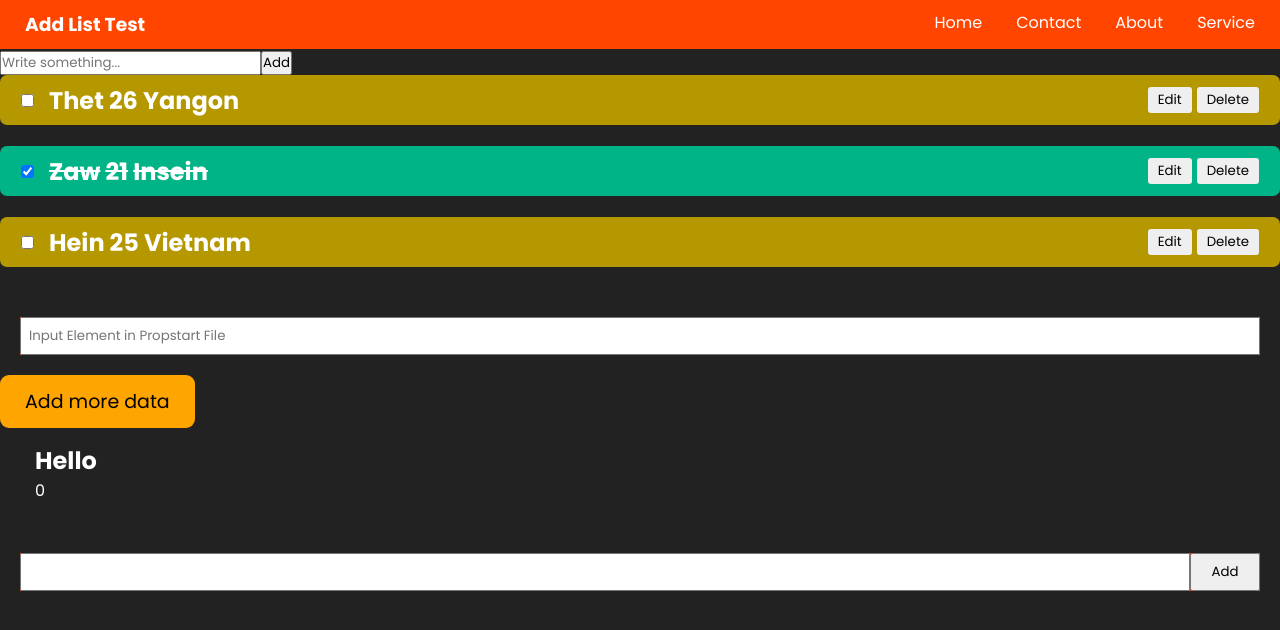
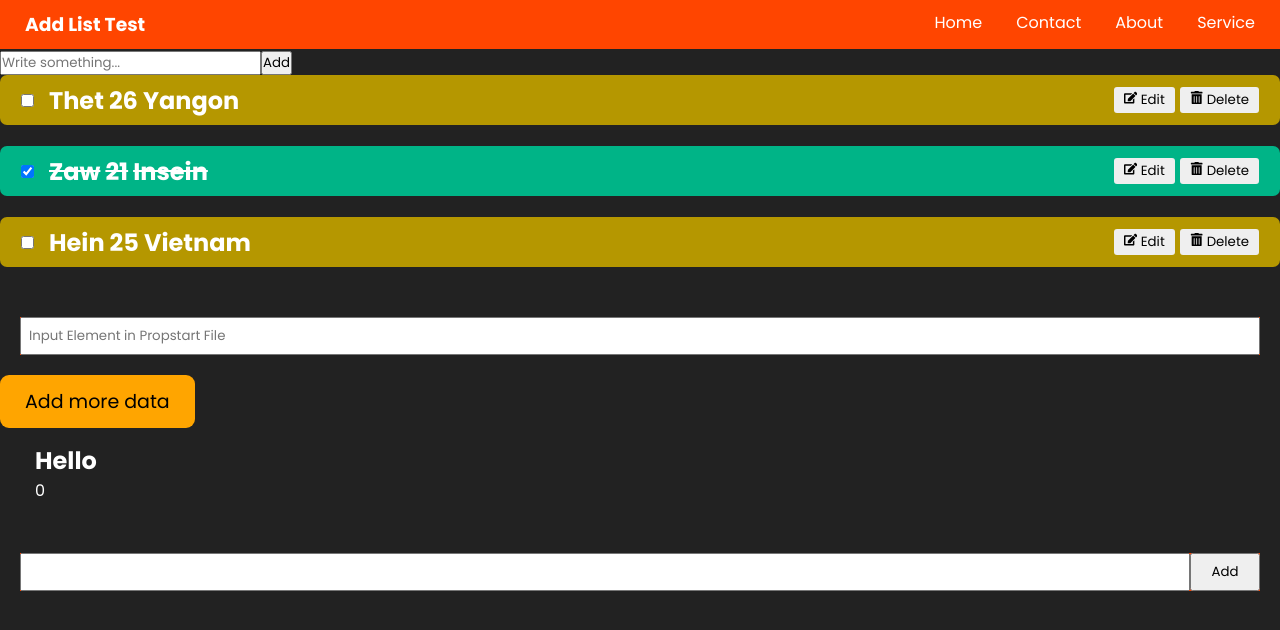
Before and after one commit to koheinthurako/React20-9-2023, a React (Create React App) app in the folder react-jsx/: page / in a window 1280 px wide. Shown: the top 630 px of the page. Built offline with nearby package versions, Linux system fonts and the light colour scheme.

Commit message:
add icons

```diff
--- a/react-jsx/src/App.jsx
+++ b/react-jsx/src/App.jsx
@@ -29,6 +29,7 @@ const App = () => {
      const data = {};
      data.name = name;
      data.isDone = false;
+     // အောက်က UUID ဆိုတဲ့ Library ကိုသုံးပြီး Unique ID ကိုလုပ်ခြင်း
      data.id = id(); // set unique key
 
      setInitialState([...initialState, data]);
--- a/react-jsx/src/components/List.jsx
+++ b/react-jsx/src/components/List.jsx
@@ -1,4 +1,5 @@
 import "./List.css"
+import { FaTrashAlt, FaEdit  } from "react-icons/fa";
 
 // Parent ဖြစ်တဲ့ Propstart ထဲကနေ prop ကတစ်ဆင့် ပေးလိုက်တဲ့ kay value data တွေကို ဒီ(child) ထဲကနေ ဘယ်လိုဖမ်းမလဲဆိုရင်
 // Parameter ထဲမှာ object အနေနဲ့ ဖမ်းပြီးသုံးလို့ရပါတယ် => {props.name}, {props.age}
@@ -48,8 +49,8 @@ const List = ({id, name, age, location, isDone, onChecked, onEdit, onDelete}) =>
           <h2>{location}</h2>
       </div>
       <div className="buttonContainer">
-        <button onClick={handleEdit}>Edit</button>
-        <button onClick={handleDelete}>Delete</button>
+        <button onClick={handleEdit}><FaEdit /> Edit</button>
+        <button onClick={handleDelete}><FaTrashAlt /> Delete</button>
       </div>
     </div>
   )
```
